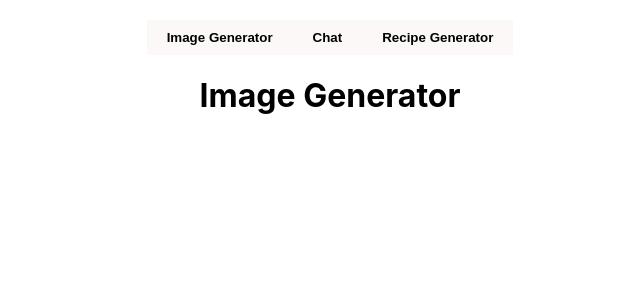
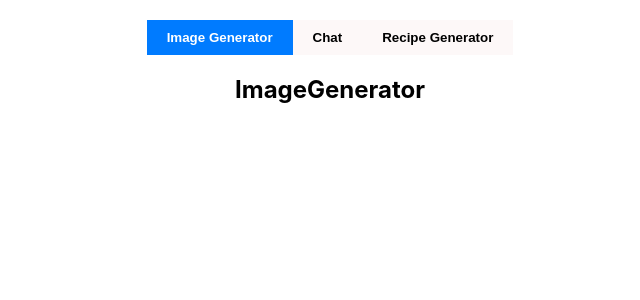
Before and after one commit to vickky122/VersaAI_fullstack, a React (Create React App) app in the folder frontend/spring-ai-react/: page / in a window 1280 px wide. Shown: the top 300 px of the page, without its empty margins (310-950 px from the left). Built offline with nearby package versions, Linux system fonts and the light colour scheme.

Commit message:
image generator

```diff
--- a/frontend/spring-ai-react/package.json
+++ b/frontend/spring-ai-react/package.json
@@ -7,6 +7,7 @@
     "react": "^19.0.0",
     "react-dom": "^19.0.0",
     "react-scripts": "5.0.1",
+    "spring-ai-react": "file:",
     "web-vitals": "^4.2.4"
   },
   "scripts": {
--- a/frontend/spring-ai-react/src/App.js
+++ b/frontend/spring-ai-react/src/App.js
@@ -1,5 +1,6 @@
 import './App.css';
 import React, { useState } from 'react';
+import ImageGenerator from './components/ImageGenerator';
 
 function App() {
   const [activeTab, setActiveTab] = useState('image-generator');
@@ -11,18 +12,21 @@ function App() {
 
 return(
   <div className="App">
-    <button onClick={()=>handleTabChange('image-generator')}>
+    <button className={activeTab === 'image-generator' ? 'active' : ''}
+    onClick={()=>handleTabChange('image-generator')}>
       Image Generator
       </button>
-    <button onClick={()=>handleTabChange('chat')}>
+    <button className={activeTab === 'chat' ? 'active' : ''}
+    onClick={()=>handleTabChange('chat')}>
       Chat
       </button>
-    <button onClick={()=>handleTabChange('recipe-generator')}>
+    <button className={activeTab === 'recipe-generator' ? 'active' : ''}
+    onClick={()=>handleTabChange('recipe-generator')}>
       Recipe Generator
       </button>
 
       <div>
-        {activeTab === 'image-generator' && <h1>Image Generator</h1>}
+        {activeTab === 'image-generator' && <ImageGenerator/>}
         {activeTab === 'chat' && <h1>Chat</h1>}
         {activeTab === 'recipe-generator' && <h1>Recipe Generator</h1>}
       </div>
--- /dev/null
+++ b/frontend/spring-ai-react/src/components/ImageGenerator.js
@@ -0,0 +1,9 @@
+import React from 'react'
+
+function ImageGenerator() {
+  return (
+    <h2>ImageGenerator</h2>
+  );
+}
+
+export default ImageGenerator;
```
Also changed, not shown: 1 other file (tests, documents, lock files or other folders).
